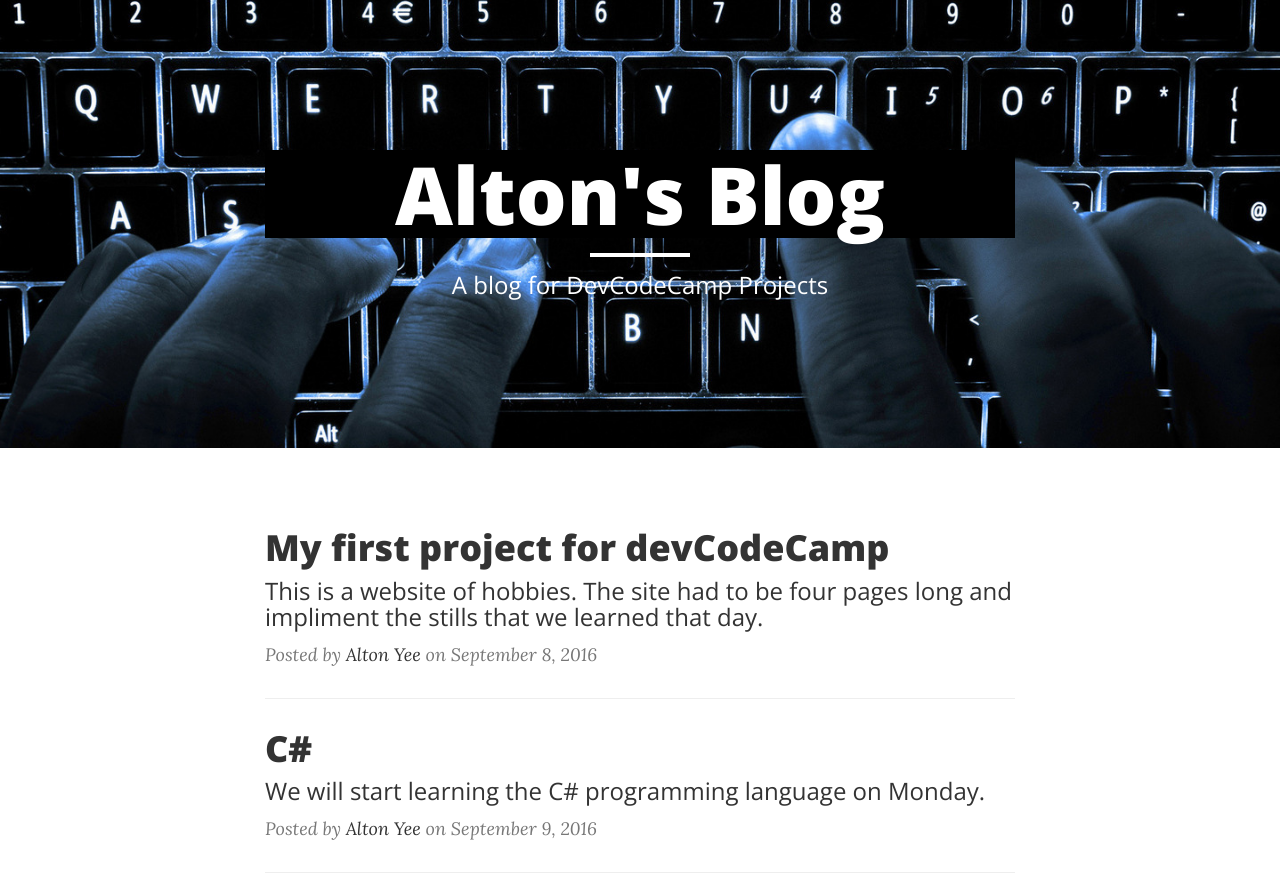
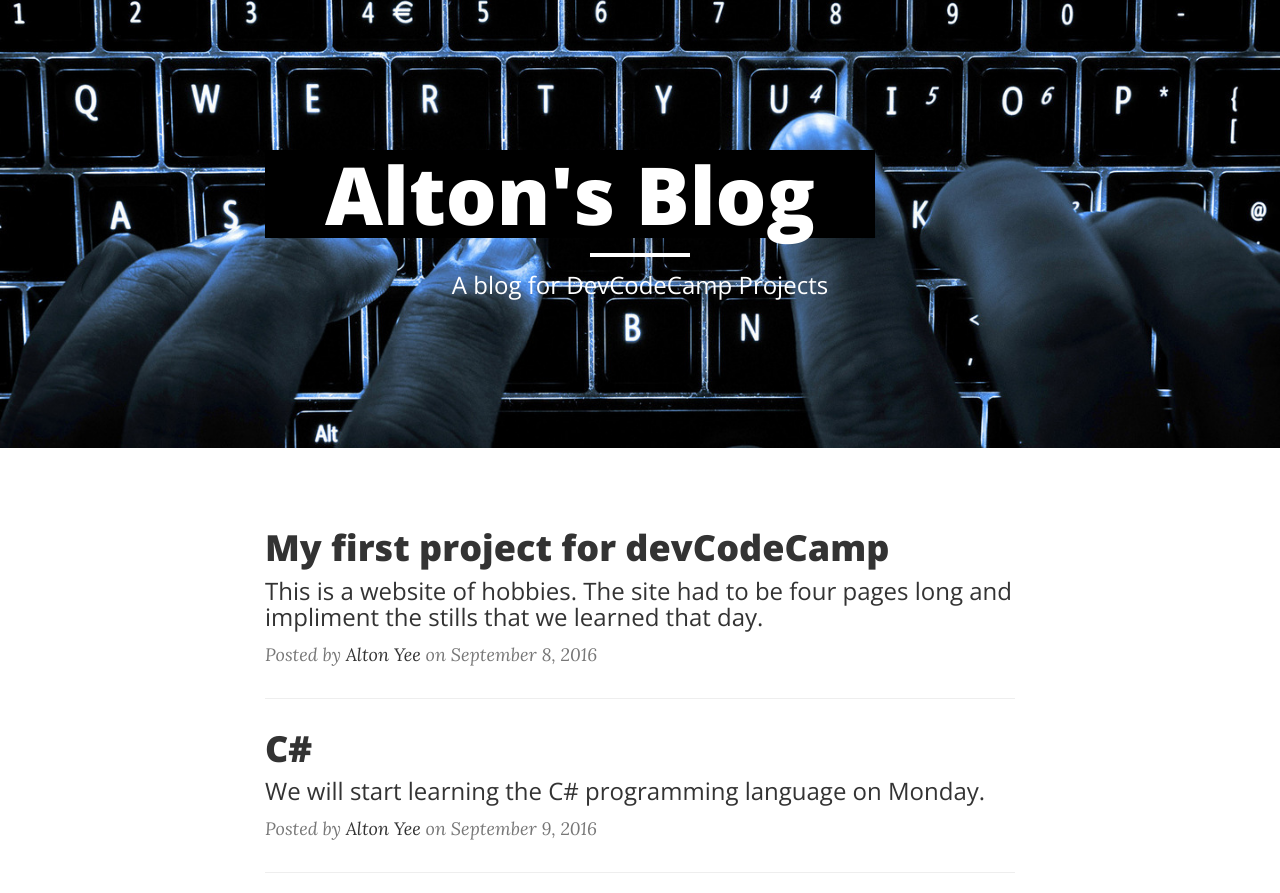
Before and after one commit to Alton88/Alton88.github.io, a plain HTML site: page index.html in a window 1280 px wide. Drawn offline with nearby package versions, Linux system fonts and the light colour scheme.

Commit message:
Adding Stuff

```diff
--- a/index.html
+++ b/index.html
@@ -34,7 +34,7 @@
             <div class="row">
                 <div class="col-lg-8 col-lg-offset-2 col-md-10 col-md-offset-1">
                     <div class="site-heading">
-                        <h1 style="background-color:black;">Alton's Blog</h1>
+                        <h1 style="background-color:black; width:610px">Alton's Blog</h1>
                         <hr class="small">
                         <span class="subheading">A blog for DevCodeCamp Projects</span>
                     </div>
```
